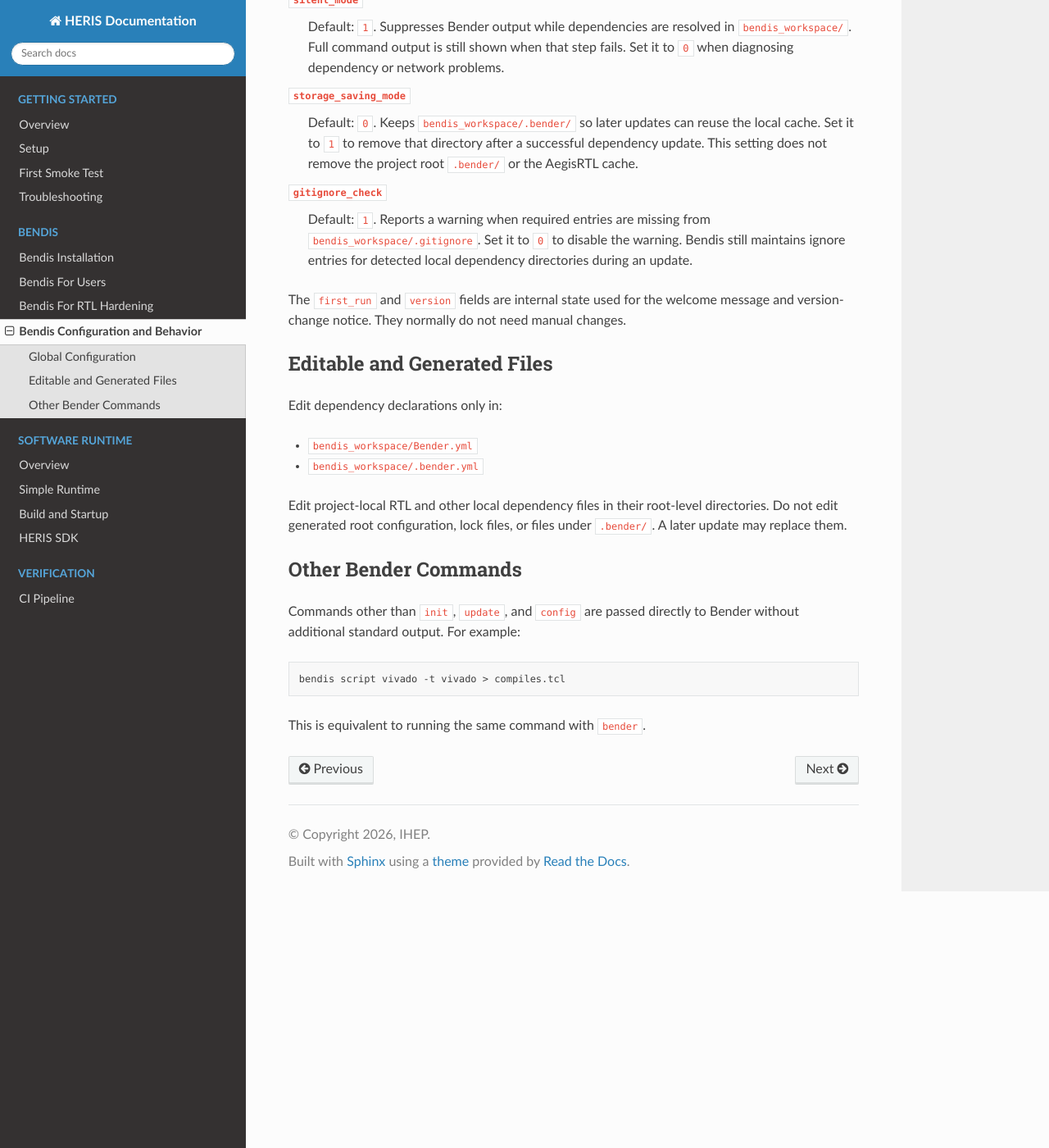
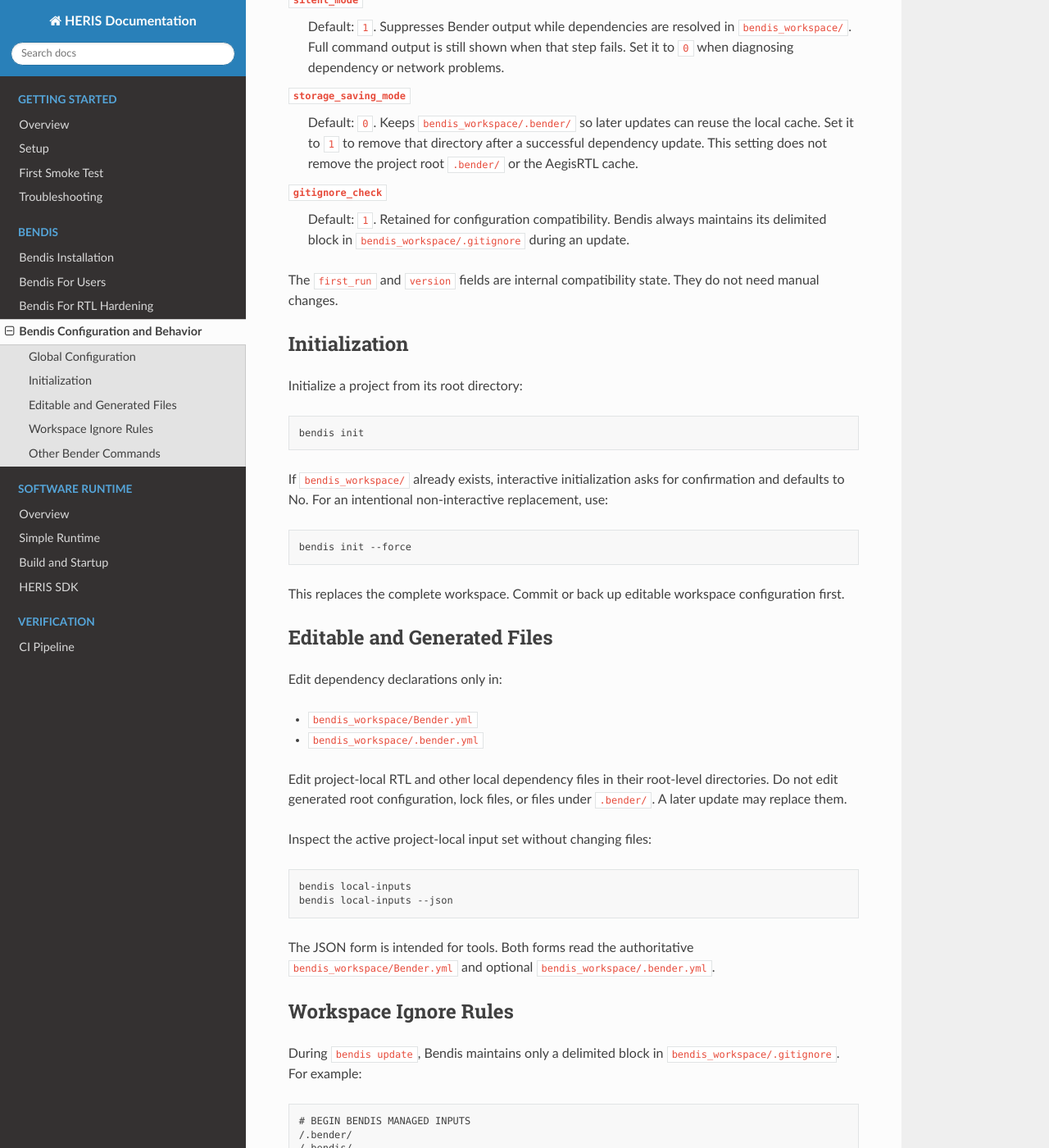
Before and after one commit to albertc9/HERIS-Doc, a Sphinx documentation site: the page built from docs/source/bendis/bendis-config.rst, in a window 1280 px wide and 1400 px high, scrolled down 683 px. Shown: the whole window at 82% size. Built offline with Sphinx 7.4.7 and the Read the Docs theme 3.1.0, drawn with Linux system fonts in a browser that asks for light colours; pages that are not in the unit, such as notebooks, are missing from menus; some of the changed text lies outside the part shown.

Commit message:
update Bendis 0.6.4 documentation

```diff
--- a/docs/source/bendis/bendis-config.rst
+++ b/docs/source/bendis/bendis-config.rst
@@ -37,14 +37,32 @@
    root ``.bender/`` or the AegisRTL cache.
 
 ``gitignore_check``
-   Default: ``1``. Reports a warning when required entries are missing from
-   ``bendis_workspace/.gitignore``. Set it to ``0`` to disable the warning.
-   Bendis still maintains ignore entries for detected local dependency
-   directories during an update.
+   Default: ``1``. Retained for configuration compatibility. Bendis always
+   maintains its delimited block in ``bendis_workspace/.gitignore`` during an
+   update.
 
-The ``first_run`` and ``version`` fields are internal state used for the
-welcome message and version-change notice. They normally do not need manual
-changes.
+The ``first_run`` and ``version`` fields are internal compatibility state.
+They do not need manual changes.
+
+Initialization
+--------------
+
+Initialize a project from its root directory:
+
+.. code-block:: sh
+
+   bendis init
+
+If ``bendis_workspace/`` already exists, interactive initialization asks for
+confirmation and defaults to No. For an intentional non-interactive
+replacement, use:
+
+.. code-block:: sh
+
+   bendis init --force
+
+This replaces the complete workspace. Commit or back up editable workspace
+configuration first.
 
 Editable and Generated Files
 ----------------------------
@@ -58,6 +76,34 @@
 directories. Do not edit generated root configuration, lock files, or files
 under ``.bender/``. A later update may replace them.
 
+Inspect the active project-local input set without changing files:
+
+.. code-block:: sh
+
+   bendis local-inputs
+   bendis local-inputs --json
+
+The JSON form is intended for tools. Both forms read the authoritative
+``bendis_workspace/Bender.yml`` and optional
+``bendis_workspace/.bender.yml``.
+
+Workspace Ignore Rules
+----------------------
+
+During ``bendis update``, Bendis maintains only a delimited block in
+``bendis_workspace/.gitignore``. For example:
+
+.. code-block:: text
+
+   # BEGIN BENDIS MANAGED INPUTS
+   /.bender/
+   /.bendis/
+   /hw/
+   # END BENDIS MANAGED INPUTS
+
+The mirrored input entries are derived from the active Bender configuration.
+Bendis preserves user rules outside this block and does not modify the project-root ``.gitignore``.
+
 Other Bender Commands
 ---------------------
 
--- a/docs/source/bendis/bendis-for-hardening.rst
+++ b/docs/source/bendis/bendis-for-hardening.rst
@@ -13,13 +13,13 @@
 
 .. important::
 
-   Always run ``bendis update --hard`` from the project root directory ``heris/heris-soc``.
+   Hard mode is supported only from the ``heris-soc`` project root. Always run
+   ``bendis update --hard`` from ``heris/heris-soc``.
 
 Requirements
 ------------
 
-1. Install Bendis 0.5.12 or later and a Bender version that supports
-   ``bender script template-json``.
+1. Install Bendis 0.6.4 and Bender ``>=0.32.1,<0.33.0``.
 
 2. Place the AegisRTL repository next to the project root. For HERIS, the
    directory structure is:
--- a/docs/source/bendis/bendis-install.rst
+++ b/docs/source/bendis/bendis-install.rst
@@ -30,3 +30,7 @@
 
    bender --version
    bendis --version
+
+Bendis 0.6.4 requires Rust 1.89 or newer. Dependency updates require
+Bender ``>=0.32.1,<0.33.0``; Bender 0.33 and later are rejected until Bendis
+updates its embedded Bender schema.
```
Also changed, not shown: docs/source/bendis/bendis-for-development.rst (+22 -12 lines), 1 other file.
